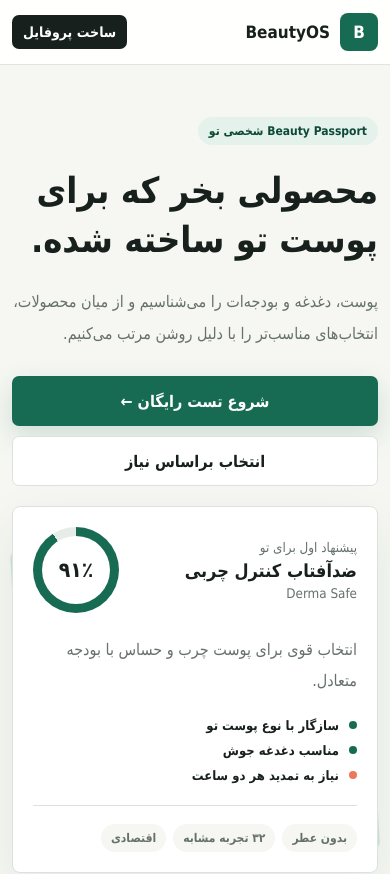
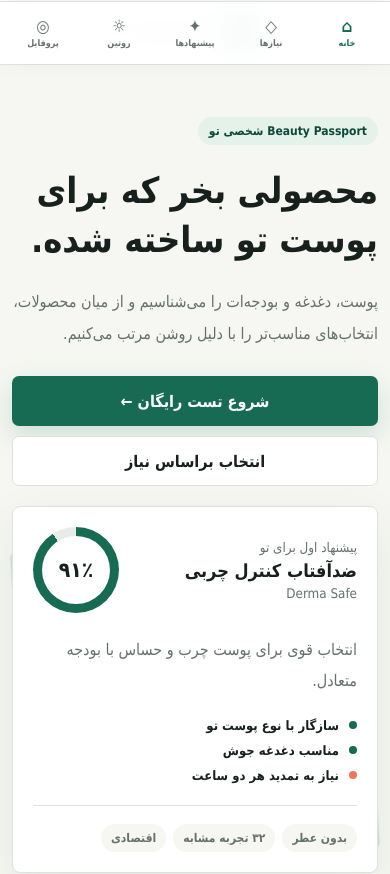
Before and after one commit to Milad20-ebrahimi/beauty, a Next.js app: page / in a window 390 px wide. Shown: the top 874 px of the page. Built offline with nearby package versions, Linux system fonts and the light colour scheme.

Commit message:
feat: clarify storefront and admin navigation

```diff
--- a/src/app/globals.css
+++ b/src/app/globals.css
@@ -29,10 +29,14 @@ button, input { font: inherit; }
 .brand-copy strong { font-size: 17px; }
 .brand-copy small { color: var(--muted); font-size: 11px; }
 .site-nav { display: flex; align-items: center; gap: 4px; }
-.site-nav a { padding: 9px 13px; border-radius: 7px; color: var(--muted); font-size: 14px; font-weight: 700; transition: 160ms ease; }
+.site-nav a { position: relative; display: flex; align-items: center; gap: 6px; padding: 9px 11px; border-radius: 7px; color: var(--muted); font-size: 13px; font-weight: 700; transition: 160ms ease; }
 .site-nav a:hover { background: var(--brand-soft); color: var(--brand-dark); }
+.site-nav a.active:not(.nav-cta) { color: var(--brand-dark); }
+.site-nav a.active:not(.nav-cta)::after { content: ""; position: absolute; right: 11px; left: 11px; bottom: 2px; height: 2px; border-radius: 99px; background: var(--brand); }
 .site-nav .nav-cta { margin-right: 8px; background: var(--ink); color: #fff; }
 .site-nav .nav-cta:hover { background: var(--brand-dark); color: #fff; }
+.site-nav .nav-cta.active { background: var(--brand); }
+.nav-icon, .nav-short { display: none; }
 
 .home-shell { width: min(1180px, calc(100% - 40px)); margin: 0 auto; padding: 42px 0 72px; }
 .hero { display: grid; gap: 20px; }
@@ -264,11 +268,23 @@ body:has(.admin-shell) .site-header-wrap, body:has(.admin-login-page) .site-head
 .admin-sidebar-head > div { display: grid; gap: 4px; }
 .admin-sidebar-head strong { font-size: 14px; }
 .admin-sidebar-head small { color: #9eaaa5; font-size: 10px; }
-.admin-nav { display: grid; gap: 4px; margin-top: 22px; }
-.admin-nav a, .admin-nav > span { min-height: 43px; display: flex; align-items: center; justify-content: space-between; border-radius: 7px; padding: 10px 12px; color: #bdc7c3; font-size: 13px; font-weight: 700; }
+.admin-nav { display: grid; gap: 21px; margin-top: 20px; overflow-y: auto; padding-left: 2px; }
+.admin-nav-section { display: grid; gap: 4px; }
+.admin-nav-section > p { margin: 0 10px 6px; color: #75837d; font-size: 9px; font-weight: 900; }
+.admin-nav a { min-height: 52px; display: grid; grid-template-columns: 30px 1fr auto; align-items: center; gap: 9px; border-radius: 7px; padding: 7px 9px; color: #bdc7c3; transition: 150ms ease; }
 .admin-nav a:hover { background: #2a3530; color: #fff; }
-.admin-nav > span { opacity: .58; }
-.admin-nav small { border-radius: 999px; background: #33403a; padding: 3px 6px; font-size: 8px; }
+.admin-nav a.active { background: #30443c; color: #fff; box-shadow: inset -3px 0 0 #56b18f; }
+.admin-nav-icon { width: 29px; height: 29px; display: grid; place-items: center; border: 1px solid #405049; border-radius: 6px; font-size: 11px; font-weight: 900; }
+.admin-nav a.active .admin-nav-icon { border-color: #589d83; background: #1e5b48; }
+.admin-nav-copy { min-width: 0; display: grid; gap: 3px; }
+.admin-nav-copy strong { font-size: 11px; }
+.admin-nav-copy small { overflow: hidden; color: #84928c; font-size: 8px; font-weight: 400; text-overflow: ellipsis; white-space: nowrap; }
+.admin-nav a.active small, .admin-nav a:hover small { color: #b7c7c0; }
+.admin-nav-arrow { opacity: 0; color: #81c5aa; font-size: 10px; transition: 150ms ease; }
+.admin-nav a:hover .admin-nav-arrow, .admin-nav a.active .admin-nav-arrow { opacity: 1; }
+.admin-roadmap { border: 1px solid #3a4842; border-radius: 8px; background: #202a26; padding: 13px; }
+.admin-roadmap strong { color: #dbe4e0; font-size: 10px; }
+.admin-roadmap p { margin: 6px 0 0; color: #89968f; font-size: 8px; line-height: 1.8; }
 .admin-store-link { margin-top: auto; border-top: 1px solid #34403b; padding: 18px 10px 2px; color: #bdc7c3; font-size: 12px; font-weight: 700; }
 .admin-store-link:hover { color: #fff; }
 .admin-sidebar-user { display: grid; grid-template-columns: 34px 1fr auto; align-items: center; gap: 9px; margin-top: auto; border-top: 1px solid #34403b; padding: 16px 5px 10px; }
@@ -436,9 +452,14 @@ body:has(.admin-shell) .site-header-wrap, body:has(.admin-login-page) .site-head
   .admin-shell { grid-template-columns: 1fr; }
   .admin-sidebar { position: static; width: 100%; height: auto; padding: 12px; }
   .admin-sidebar-head { padding: 0 0 12px; }
-  .admin-nav { display: flex; overflow-x: auto; margin-top: 10px; padding-bottom: 3px; }
-  .admin-nav a, .admin-nav > span { flex: 0 0 auto; min-height: 38px; }
-  .admin-nav > span, .admin-store-link { display: none; }
+  .admin-nav { display: flex; gap: 9px; overflow-x: auto; margin-top: 10px; padding: 0 0 4px; }
+  .admin-nav-section { display: flex; gap: 4px; }
+  .admin-nav-section > p, .admin-roadmap { display: none; }
+  .admin-nav a { min-width: max-content; min-height: 39px; display: flex; padding: 6px 9px; }
+  .admin-nav-copy strong { font-size: 10px; }
+  .admin-nav-copy small, .admin-nav-arrow { display: none; }
+  .admin-nav-icon { width: 25px; height: 25px; }
+  .admin-store-link { display: none; }
   .admin-stat-grid { grid-template-columns: repeat(2,minmax(0,1fr)); }
   .admin-product-row { grid-template-columns: 58px 1fr auto; }
   .admin-product-thumb { width: 58px; height: 58px; }
@@ -461,8 +482,20 @@ body:has(.admin-shell) .site-header-wrap, body:has(.admin-login-page) .site-head
 
 @media (max-width: 640px) {
   .site-header { width: min(100% - 24px,1180px); min-height: 64px; }
-  .brand-copy small, .site-nav a { display: none; }
-  .site-nav .nav-cta { display: inline-flex; margin: 0; padding: 9px 11px; }
+  body { padding-bottom: 69px; }
+  body:has(.admin-shell), body:has(.admin-login-page) { padding-bottom: 0; }
+  .site-header-wrap { position: static; }
+  .site-header { justify-content: center; }
+  .site-header .brand-mark { padding: 9px 0; }
+  .brand-copy small { display: none; }
+  .site-nav { position: fixed; right: 0; bottom: 0; left: 0; z-index: 30; display: grid; grid-template-columns: repeat(5,1fr); gap: 0; border-top: 1px solid var(--line); background: rgba(255,255,255,.97); padding: 6px 5px max(6px,env(safe-area-inset-bottom)); box-shadow: 0 -8px 28px rgba(20,50,41,.08); backdrop-filter: blur(14px); }
+  .site-nav a, .site-nav .nav-cta { min-width: 0; min-height: 50px; display: grid; justify-items: center; align-content: center; gap: 3px; margin: 0; border-radius: 6px; background: transparent; padding: 4px 2px; color: var(--muted); font-size: 9px; }
+  .site-nav a:hover, .site-nav .nav-cta:hover, .site-nav .nav-cta.active { background: var(--brand-soft); color: var(--brand-dark); }
+  .site-nav a.active:not(.nav-cta)::after { display: none; }
+  .site-nav a.active { color: var(--brand) !important; }
+  .nav-icon, .nav-short { display: block; }
+  .nav-icon { font-size: 17px; line-height: 1; }
+  .nav-label { display: none; }
   .home-shell { width: min(100% - 24px,1180px); padding: 24px 0 48px; }
   h1, .compact-hero h1, .results-header h1 { font-size: 36px; line-height: 1.35; }
   .hero-copy { font-size: 16px; }
--- a/src/app/layout.tsx
+++ b/src/app/layout.tsx
@@ -1,5 +1,6 @@
 import type { Metadata } from "next";
 import "./globals.css";
+import { SiteNavigation } from "./site-navigation";
 
 export const metadata: Metadata = {
   title: "BeautyOS",
@@ -19,12 +20,7 @@ export default function RootLayout({ children }: Readonly<{ children: React.Reac
                 <small>انتخاب زیبایی، براساس خودت</small>
               </span>
             </a>
-            <nav className="site-nav" aria-label="ناوبری اصلی">
-              <a href="/needs">نیازها</a>
-              <a href="/recommendations">پیشنهادهای من</a>
-              <a href="/routine">روتین من</a>
-              <a href="/passport" className="nav-cta">ساخت پروفایل</a>
-            </nav>
+            <SiteNavigation />
           </header>
         </div>
         {children}
--- /dev/null
+++ b/src/app/site-navigation.tsx
@@ -0,0 +1,30 @@
+"use client";
+
+import { usePathname } from "next/navigation";
+
+const links = [
+  { href: "/", label: "خانه", short: "خانه", icon: "⌂" },
+  { href: "/needs", label: "انتخاب براساس نیاز", short: "نیازها", icon: "◇" },
+  { href: "/recommendations", label: "پیشنهادهای من", short: "پیشنهادها", icon: "✦" },
+  { href: "/routine", label: "روتین من", short: "روتین", icon: "☼" },
+  { href: "/passport", label: "Beauty Passport", short: "پروفایل", icon: "◎" }
+];
+
+export function SiteNavigation() {
+  const pathname = usePathname();
+
+  return (
+    <nav className="site-nav" aria-label="ناوبری اصلی">
+      {links.map((link) => {
+        const active = link.href === "/" ? pathname === "/" : pathname.startsWith(link.href);
+        return (
+          <a key={link.href} href={link.href} className={`${active ? "active" : ""} ${link.href === "/passport" ? "nav-cta" : ""}`} aria-current={active ? "page" : undefined}>
+            <span className="nav-icon" aria-hidden="true">{link.icon}</span>
+            <span className="nav-label">{link.label}</span>
+            <span className="nav-short">{link.short}</span>
+          </a>
+        );
+      })}
+    </nav>
+  );
+}
```
Also changed, not shown: src/app/admin/admin-navigation.tsx (added, +58 -0 lines), src/app/admin/layout.tsx (+2 -9 lines).
